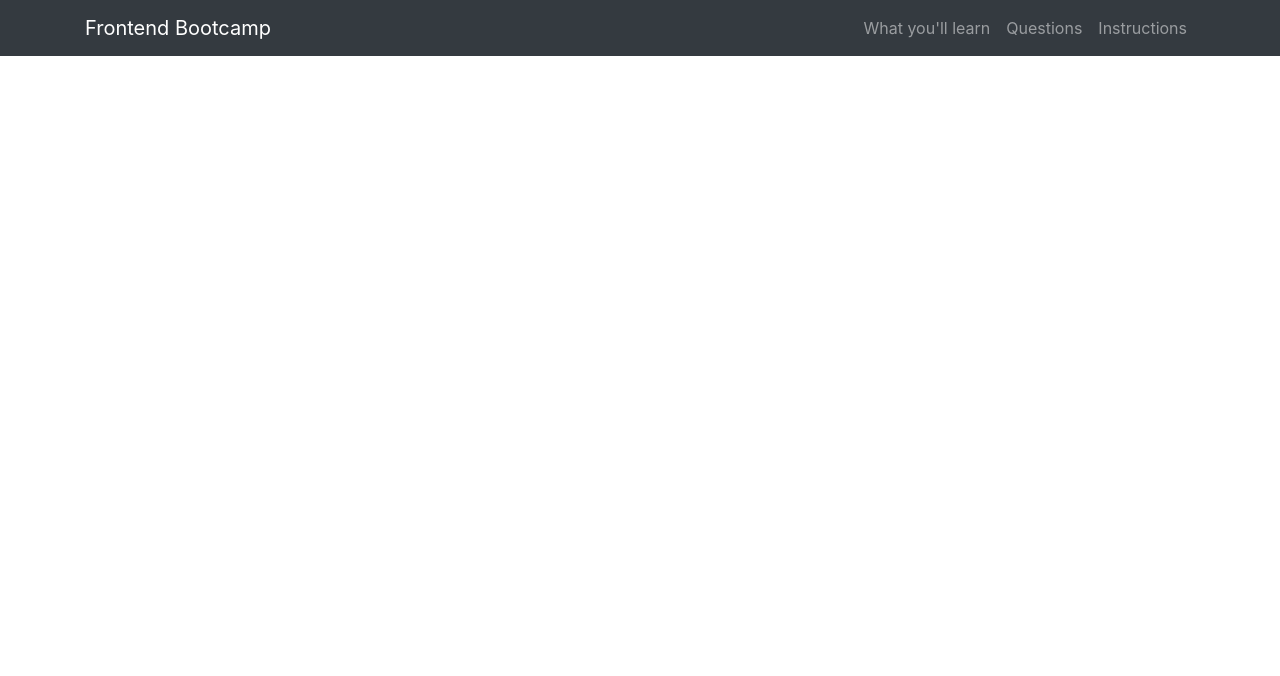
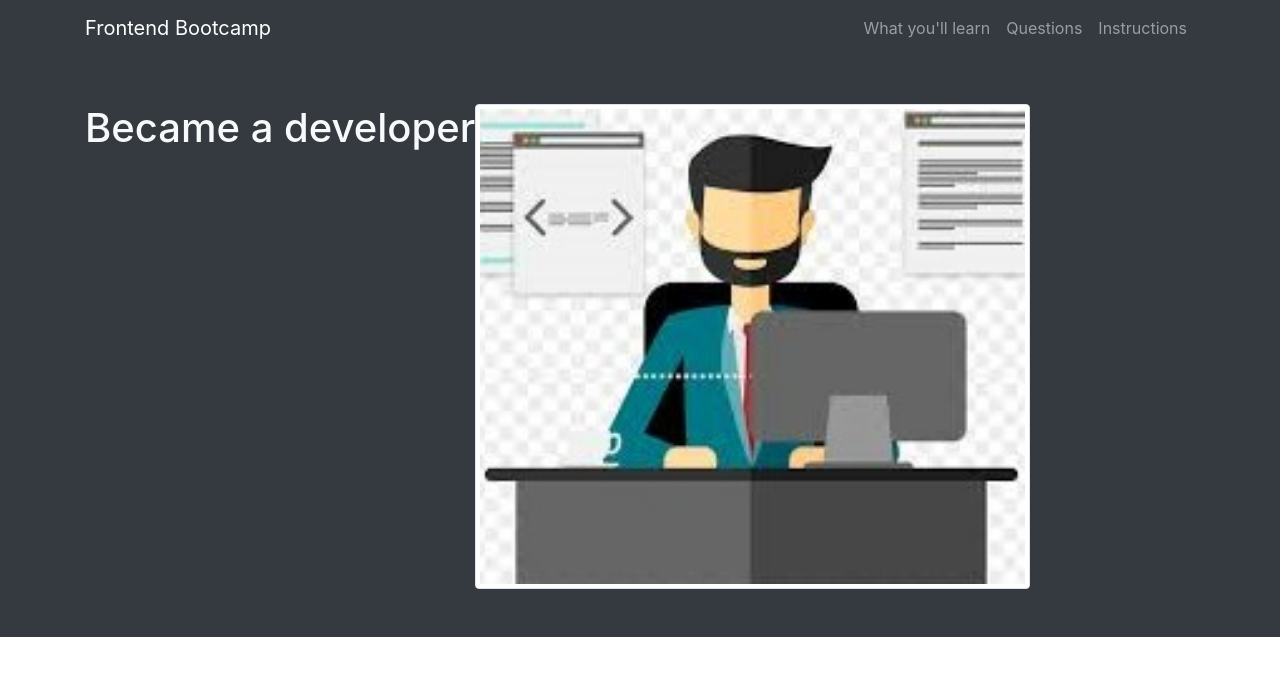
Before and after one commit to wasswaenockmale/Frontend-practice, a website: page webApp/index.html in a window 1280 px wide. Drawn offline with Linux system fonts and the light colour scheme.

Commit message:
Added the showcase section which container

```diff
--- a/webApp/index.html
+++ b/webApp/index.html
@@ -8,6 +8,8 @@
     <title>Web App</title>
 </head>
 <body>
+
+    <!-- Navbar  -->
     <nav class="navbar navbar-expand-lg bg-dark navbar-dark">
         <div class="container">
             <a href="" class="navbar-brand">Frontend Bootcamp</a>
@@ -24,8 +26,19 @@
                 </ul>
             </div>
         </div>
+    </nav>
 
-    </nav>
+    <!-- Showcase  -->
+    <section class="bg-dark text-light text-center p-5">
+        <div class="container">
+            <div class="d-flex">
+                <div>
+                    <h1>Became a developer</h1>
+                </div>
+                <img class="img-fluid w-50 img-thumbnail" src="./media/images/developer.jpg" alt="">
+            </div>
+        </div>
+    </section>
     <script src="./js/bootstrap.bundle.min.js"></script>
 </body>
 </html>
```
